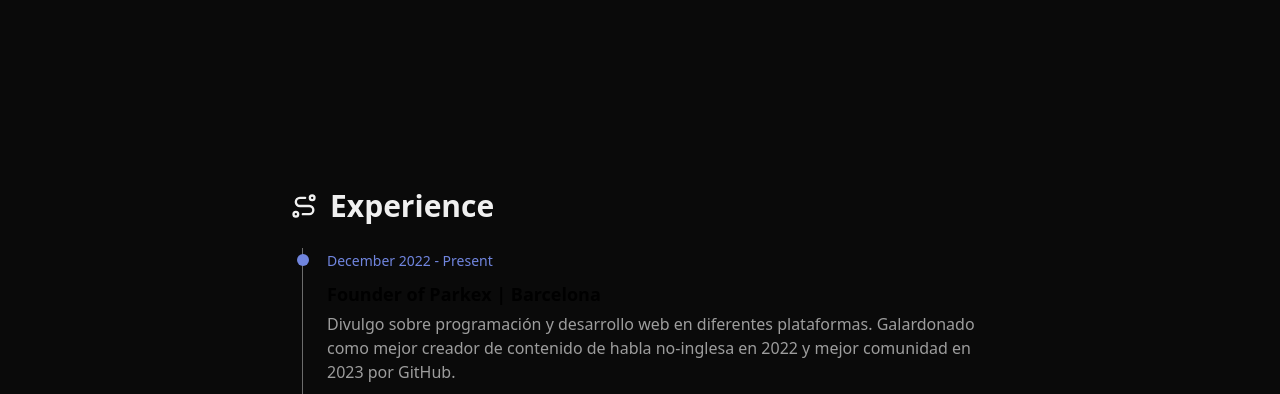
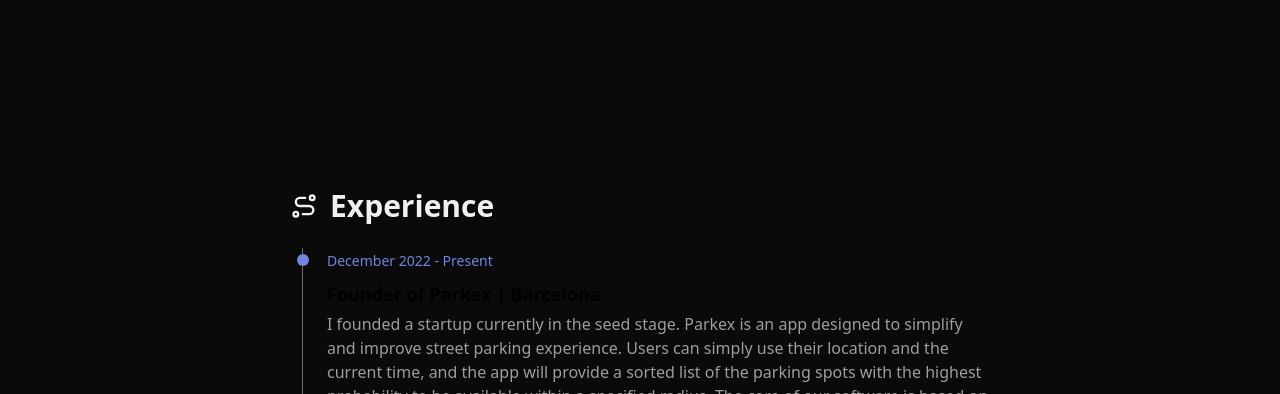
Before and after one commit to EnricPlanasMulet/web-portfolio, an Astro site: page / in a window 1280 px wide. Shown: the part 534-928 px from the top of the page. Built offline with nearby package versions, Linux system fonts and the light colour scheme; Astro itself is replaced by a stand-in of ours.

Commit message:
FIX: Experience

```diff
--- a/src/components/Experience.astro
+++ b/src/components/Experience.astro
@@ -5,7 +5,7 @@ const EXPERIENCIE = [
     date: "December 2022 - Present",
     title: "Founder of Parkex | Barcelona",
     description:
-      "Divulgo sobre programación y desarrollo web en diferentes plataformas. Galardonado como mejor creador de contenido de habla no-inglesa en 2022 y mejor comunidad en 2023 por GitHub.",
+      "I founded a startup currently in the seed stage. Parkex is an app designed to simplify and improve street parking experience. Users can simply use their location and the current time, and the app will provide a sorted list of the parking spots with the highest probability to be available within a specified radius. The core of our software is based on Big Data and Machine Learning.",
     link: "https://enricplanasmulet.github.io/ParkexWeb/",
   },
   {
```
